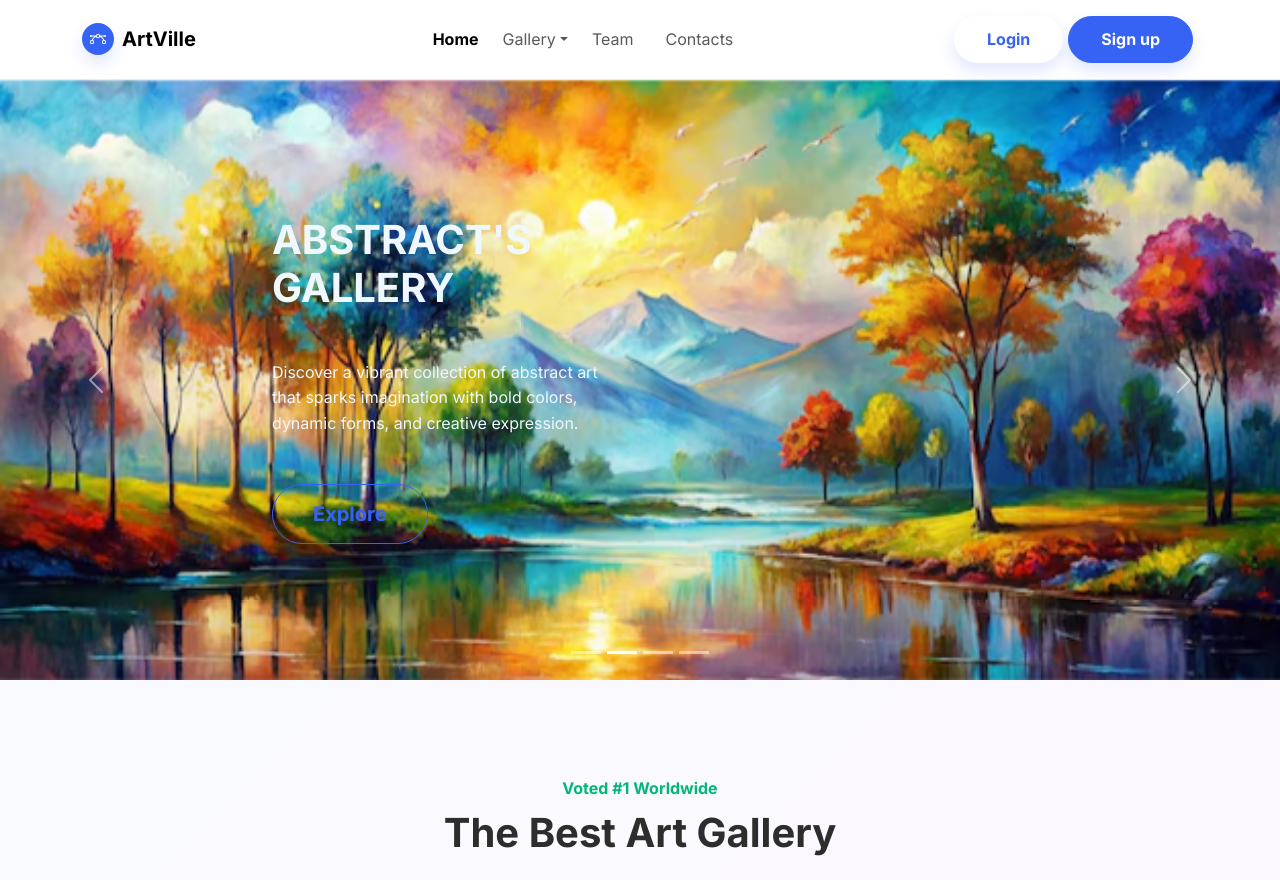
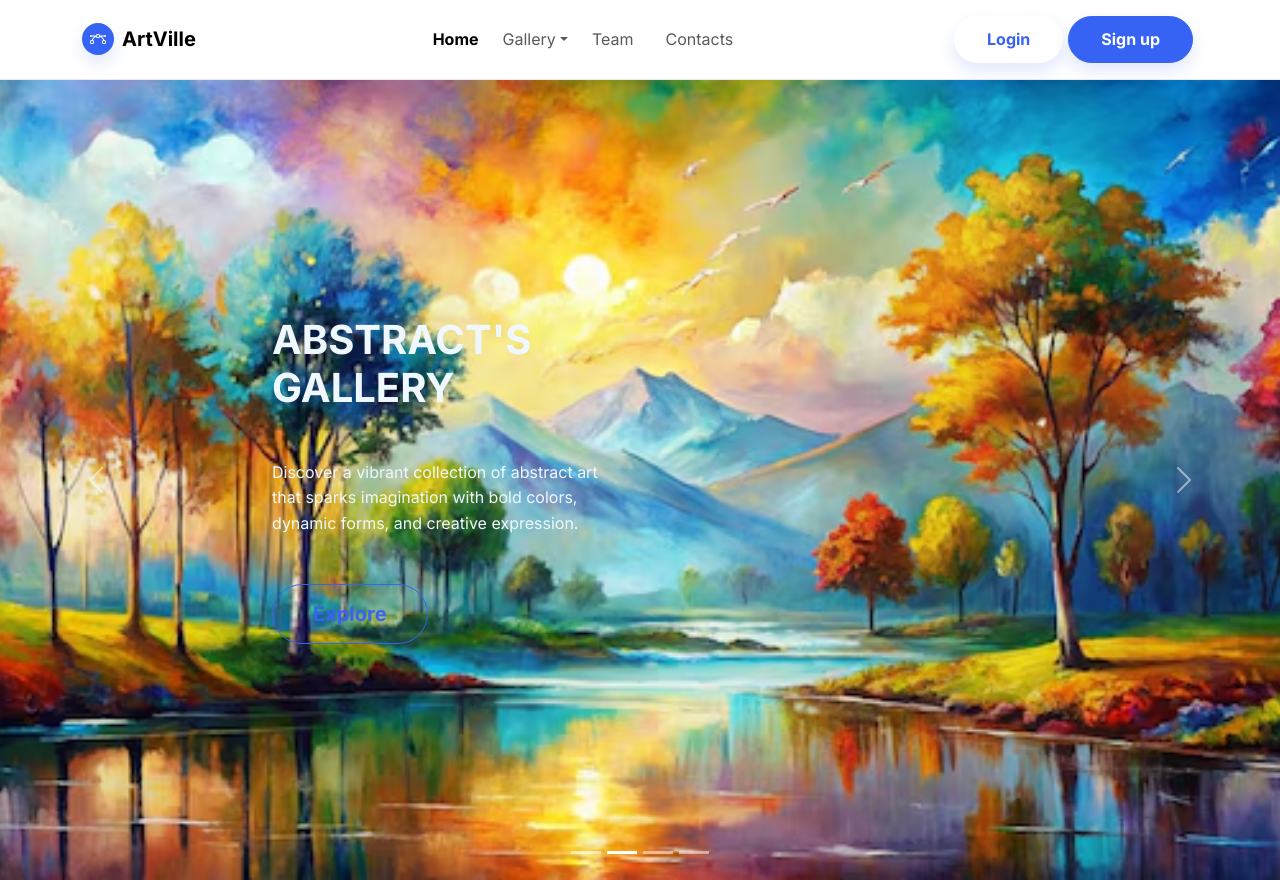
Before and after one commit to kritgarg/Artville, a plain HTML site: page index.html in a window 1280 px wide. Shown: the top 880 px of the page. Drawn offline with Linux system fonts and the light colour scheme; a script that the page names is missing; files whose address does not match are found by name.

Commit message:
carousel height adjust

```diff
--- a/index.html
+++ b/index.html
@@ -47,7 +47,7 @@
 
 <!-- carousel start  -->
 
-<div class="carousel slide" data-bs-ride="carousel" id="carousel-1" style="height: 600px;">
+<div class="carousel slide" data-bs-ride="carousel" id="carousel-1" style="height: 100vh;">
     <div class="carousel-inner h-100">
         <div class="carousel-item active h-100"><img class="w-100 d-block position-absolute h-100 fit-cover" src="./assets/media/gallery_1/main_cou.jpeg" alt="Slide Image" style="z-index: -1;">
             <div class="container d-flex flex-column justify-content-center h-100">
```
Also changed, not shown: 1 other file.
